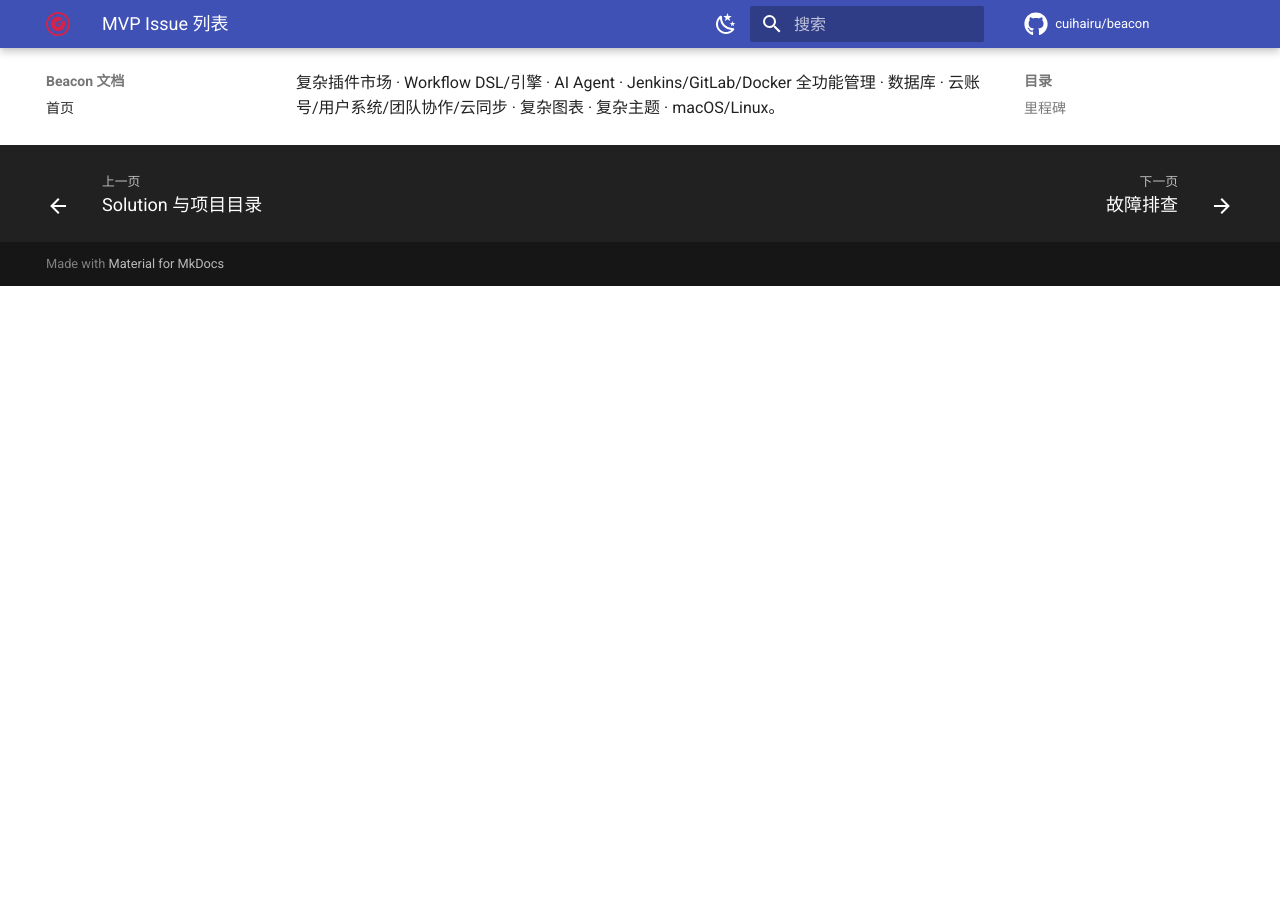
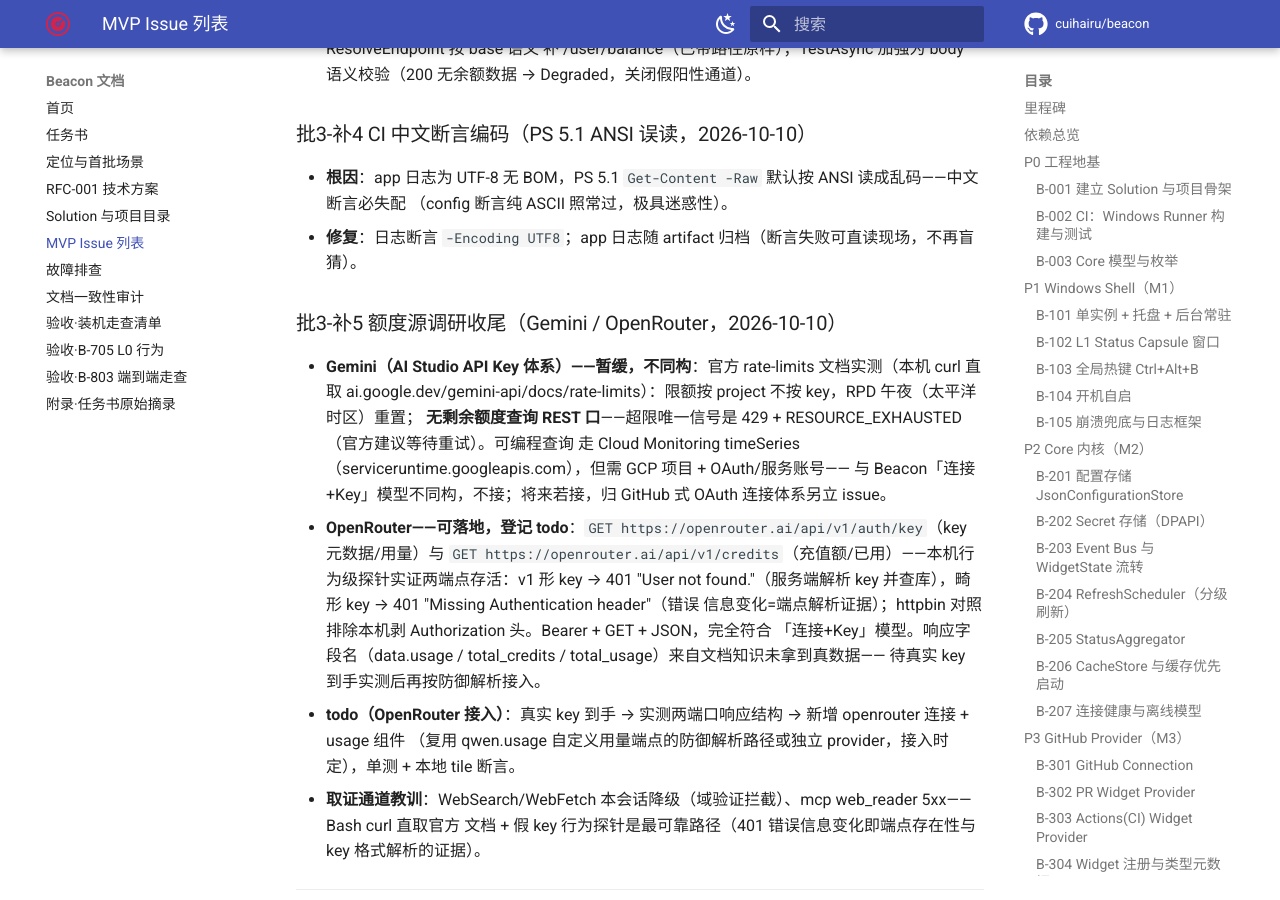
Before and after one commit to cuihairu/beacon, an MkDocs documentation site: the page built from docs/mvp-issues.md, in a window 1280 px wide and 900 px high, scrolled down 20095 px. Built offline with MkDocs 1.6.1 and Material for MkDocs 9.7.7, drawn with Linux system fonts in a browser that asks for light colours; comment, search, counter and statistics services are not loaded; before the commit the page ends 20381 px from its top, so only the background shows below that; some of the changed text lies outside the part shown.

Commit message:
docs: record gemini openrouter quota research and local triage notes

```diff
--- a/docs/acceptance-checklist.md
+++ b/docs/acceptance-checklist.md
@@ -25,14 +25,14 @@
 ## C 热键与设置
 
 - [ ] B-103｜任意前台应用下热键生效；可在设置改键并持久化
-- [ ] B-801｜全部设置项持久化且重启生效；token 不出现在任何 JSON
+- [x] B-801｜全部设置项持久化且重启生效；token 不出现在任何 JSON ——本地自动化全证（4b04205，注记见文末）；设置页目视随 B-803 走查
 - [ ] B-805｜调色/动效改动即时预览并持久化，重启生效
 - [ ] B-805｜重置默认一键还原；off 档预览即全静止
 
 ## D 连接与组件数据源
 
 - [ ] B-206｜无网启动：界面有数据且标注 Last update，随后自动刷新
-- [ ] B-207｜断网/恢复手动验证；任何错误不产生未捕获异常
+- [x] B-207｜断网/恢复手动验证；任何错误不产生未捕获异常 ——本地 socket 级集成测试全证（4b04205，注记见文末）；目视随 B-803 走查
 - [ ] B-301｜真实 PAT 手动验证连接测试成功/失败路径
 - [ ] B-302｜真实仓库手动验证 PR 计数与映射
 - [ ] B-303｜真实 workflow 手动验证（成功/失败/运行中）
@@ -81,3 +81,16 @@
 
 - [ ] B-802｜导出文件全文无 token；导入+重录密钥后行为与原机一致
 - [ ] B-803｜全流程录屏/截图归档至 docs/；发现问题全部修复或开 Issue
+
+## 附：本地自动化覆盖注记（2026-10-10 分诊，commit 4b04205，Linux 557 测试全绿）
+
+Windows 运行时表现以装机走查为准；以下记录本机已证面，避免回执时重复排查：
+
+- **已勾两项（本地自动化全证）**：
+  - B-801：SerializationRoundTripTests（AppConfig 全字段往返+默认值不变式）+ JsonConfigurationStoreTests.AppConfig_AllFields_SurviveSaveAndReload（SaveApp→新实例 LoadAll=启动路径逐字段比对）+ token 不落 JSON 单测（DpapiSecretStore/ImportExport）。
+  - B-207：OutageRecoveryIntegrationTests——真 HttpClient 连接拒绝→Offline+陈旧态（旧缓存保留）；恢复自动复位；RefreshWidgetAsync 返回 false 不抛；首错无缓存→「拉取失败」直显。
+- **未勾项的本地半**（UI/交互半需真机，维持挂账不代验）：
+  - B-706×3：PaletteResolverTests（优先级 Widget>级别>默认/非法值回退/offline 键）——变色联动与持久化 UI 半待真机。
+  - B-702 第二条：WidgetDisplayPolicyTests.PanelCarries_NonPinSupported_NeverCarried——两处入口交互待真机。
+  - B-703 几何：PinLayoutMathTests（锚点/DPI/越界回收/拓扑判定）——拖放与拔插显示器待真机。
+  - B-207 分支补充：WidgetHostTests 假 Handler（Degraded/退避/健康去重）。
--- a/docs/mvp-issues.md
+++ b/docs/mvp-issues.md
@@ -148,8 +148,9 @@
 - **依赖**：B-204
 - **内容**：ConnectionHealth（Healthy/Degraded/Offline/Unauthorized）；失败→受影响 Widget 转 Offline 态（灰灯+Last update）；恢复自动复位；文案统一「⚠ Unable to refresh · Last update … · [Retry]」。
 - **验收**：
-  - [ ] 断网/恢复场景单测+手动验证；任何错误不产生未捕获异常
-    - 状态（2026-10-09）：单测侧已过——WidgetHostTests：ConnectionException_MarksCachedStateStale_AndPublishesOffline / UnexpectedError_PublishesDegradedHealth_NoCrash / GroupAllFail_TriggersBackoff_HealthDeduped_RecoveryResets；手动断网/恢复验证——待 Windows 装机。
+  - [x] 断网/恢复场景单测+手动验证；任何错误不产生未捕获异常（2026-10-10 勾：本地断网恢复已 socket 级实证，见下；装机目视随 B-803 走查复核）
+    - 状态（2026-10-09）：单测侧已过——WidgetHostTests：ConnectionException_MarksCachedStateStale_AndPublishesOffline / UnexpectedError_PublishesDegradedHealth_NoCrash / GroupAllFail_TriggersBackoff_HealthDeduped_RecoveryResets。
+    - 状态（2026-10-10，4b04205）：升级 socket 级——OutageRecoveryIntegrationTests（Connections.Tests）：真 HttpStatusProvider + 真 HttpClient + 真 JsonConfigurationStore/JsonCacheStore，本地 HttpListener 停机/重启模拟断网/恢复。断网 → Offline 健康 + 陈旧态重发布（旧缓存保留，Last update 不丢）+ 失败原因进日志；恢复 → 自动复位 Healthy + 新状态落盘；全程 RefreshWidgetAsync 返回 false 而非抛出（无未捕获异常）；首错无缓存 → 「拉取失败」合成态直显。
   - [x] 降级必须带真实原因，不吃成通用文案（2026-10-09 修复：方舟连上却显示「降级（限流等）」）
     - 根因：`IConnectionProvider.TestAsync` 只返回 HealthState，设置页把 Degraded 拼成通用文案「降级（限流等）」——真实失败原因（缺密钥/4xx/端点错）全部被吞。
     - 修法：合同升级为 `ConnectionTestResult(Health, Detail)`，11 家 provider 全迁；Degraded/Offline 一律携带真实异常信息直拼进设置页反馈（ArkUsageProvider 缺 AK/SK 文案给出录入位置指引；endpoint 改为连接配置可覆盖，不再硬编码）。单测：ArkUsageProviderTests ConnectionTest_DegradedCarriesRealReason / ConnectionTest_MissingCredentialCarriesRealReason。截图 `docs/img/evidence/2026-10-09-connections/ark-before-degraded-detail.png`（降级反馈直显「缺少火山 AK/SK」真实原因）。
@@ -371,8 +372,9 @@
 - **依赖**：B-201..207、B-301..304
 - **内容**：Connections CRUD（测试连接按钮）、Widgets CRUD（含钉桌面开关）、热键、自启、外观（Light/Dark/System、透明度）、通知规则默认值；GitHub token 录入走 ISecretStore。调色与动效设置入口见 B-805。
 - **验收**：
-  - [ ] 全部设置项持久化且重启生效；token 不出现在任何 JSON
-    - 状态（2026-10-09）：token 不落 JSON 已单测（DpapiSecretStoreTests 明文不落盘 + ImportExportTests Export_ContainsCredentialRefButNeverSecretMaterial；db56f28 起 App 启动 LoadAll，持久化链路回归锚 LoadAllBeforeMutate 在测）；「重启生效」运行时表现——待 Windows 装机。
+  - [x] 全部设置项持久化且重启生效；token 不出现在任何 JSON（2026-10-10 勾：两半皆本地自动化实证，见下）
+    - 状态（2026-10-09）：token 不落 JSON 已单测（DpapiSecretStoreTests 明文不落盘 + ImportExportTests Export_ContainsCredentialRefButNeverSecretMaterial；db56f28 起 App 启动 LoadAll，持久化链路回归锚 LoadAllBeforeMutate 在测）。
+    - 状态（2026-10-10，4b04205）：「持久化+重启生效」本地全证——SerializationRoundTripTests（AppConfig 全字段往返 + 默认值不变式：热键/自启/主题/透明度/胶囊/ConfigVersion/PinDisplayMode/数值悬浮/轮询间隔/通知规则/级别色/动效）+ JsonConfigurationStoreTests.AppConfig_AllFields_SurviveSaveAndReload（SaveApp → 新实例 LoadAll = 启动代码路径，逐字段比对）。Windows 设置页逐控件写入的目视复核随 B-803 装机走查，不另挂账。
   - [x] 连接保存/启停/删除后组件「连接」下拉即时刷新；四家 Provider（方舟/Kimi/MiMo/DeepSeek）全链路可见（2026-10-09 修复）
     - 根因：SaveConnectionAsync 只重建连接列表不刷组件向导下拉（`RefreshWidgetConnectionOptions` 未被调用，且无 null 守卫——高级页导入路径潜伏 NRE）；用户报「类型缺失」实为旧 nightly 未含新 provider + 下拉不刷新的叠加。
     - 修法：保存/启停 toggle/删除三处统一调 `RefreshWidgetConnectionOptions`（带 `_widgetConnectionBox is null` 守卫）。四家 provider 注册早已在（BeaconRuntime widgets+connections），非注册缺失。
@@ -475,6 +477,23 @@
   （config 断言纯 ASCII 照常过，极具迷惑性）。
 - **修复**：日志断言 `-Encoding UTF8`；app 日志随 artifact 归档（断言失败可直读现场，不再盲猜）。
 
+### 批3-补5 额度源调研收尾（Gemini / OpenRouter，2026-10-10）
+- **Gemini（AI Studio API Key 体系）——暂缓，不同构**：官方 rate-limits 文档实测（本机 curl 直取
+  ai.google.dev/gemini-api/docs/rate-limits）：限额按 project 不按 key，RPD 午夜（太平洋时区）重置；
+  **无剩余额度查询 REST 口**——超限唯一信号是 429 + RESOURCE_EXHAUSTED（官方建议等待重试）。可编程查询
+  走 Cloud Monitoring timeSeries（serviceruntime.googleapis.com），但需 GCP 项目 + OAuth/服务账号——
+  与 Beacon「连接+Key」模型不同构，不接；将来若接，归 GitHub 式 OAuth 连接体系另立 issue。
+- **OpenRouter——可落地，登记 todo**：`GET https://openrouter.ai/api/v1/auth/key`（key 元数据/用量）与
+  `GET https://openrouter.ai/api/v1/credits`（充值额/已用）——本机行为级探针实证两端点存活：v1 形 key →
+  401 "User not found."（服务端解析 key 并查库），畸形 key → 401 "Missing Authentication header"（错误
+  信息变化=端点解析证据）；httpbin 对照排除本机剥 Authorization 头。Bearer + GET + JSON，完全符合
+  「连接+Key」模型。响应字段名（data.usage / total_credits / total_usage）来自文档知识未拿到真数据——
+  待真实 key 到手实测后再按防御解析接入。
+- **todo（OpenRouter 接入）**：真实 key 到手 → 实测两端口响应结构 → 新增 openrouter 连接 + usage 组件
+  （复用 qwen.usage 自定义用量端点的防御解析路径或独立 provider，接入时定），单测 + 本地 tile 断言。
+- **取证通道教训**：WebSearch/WebFetch 本会话降级（域验证拦截）、mcp web_reader 5xx——Bash curl 直取官方
+  文档 + 假 key 行为探针是最可靠路径（401 错误信息变化即端点存在性与 key 格式解析的证据）。
+
 ---
 
 ## 附：MVP 明确不做（评审基线）
```
